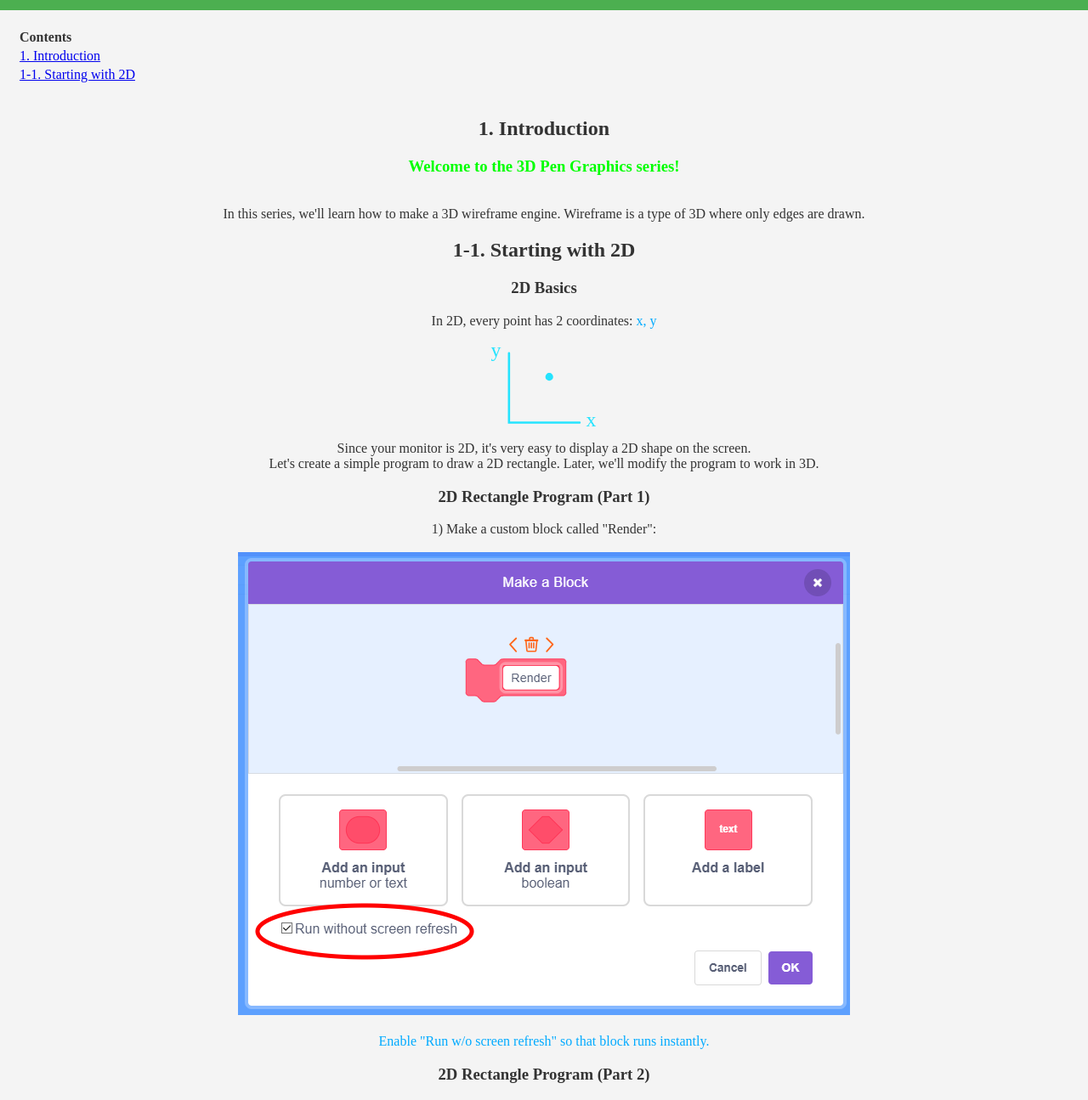
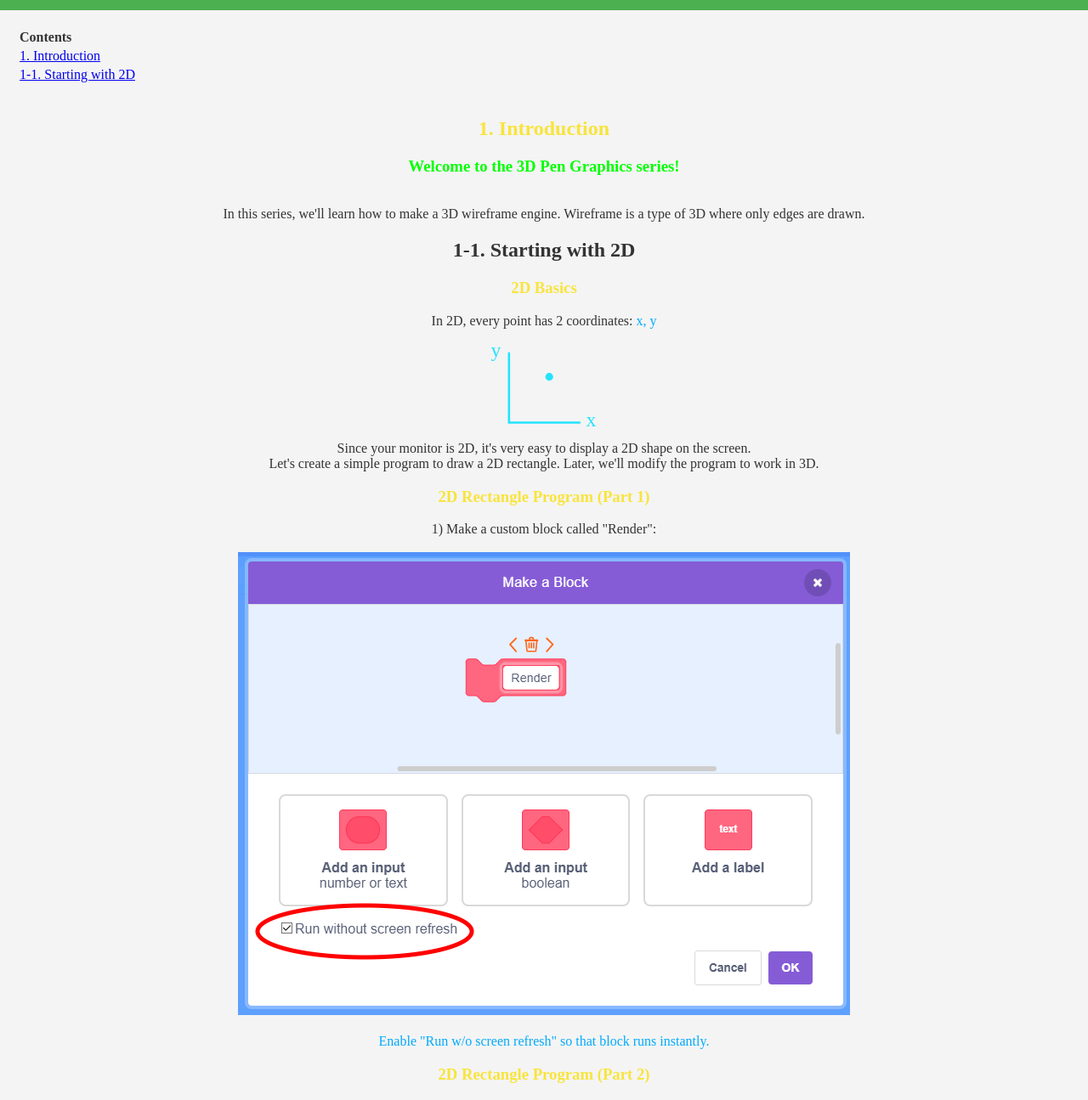
Before and after one commit to maksiurino/tutorials, a plain HTML site: page mathmathmath/3d-part1-intro.html in a window 1280 px wide. Shown: the part 100-1395 px from the top of the page at 85% size. Drawn offline with Linux system fonts and the light colour scheme; a web font is replaced by a local one.

Commit message:
Update 3d-part1-intro.html

```diff
--- a/mathmathmath/3d-part1-intro.html
+++ b/mathmathmath/3d-part1-intro.html
@@ -133,6 +133,10 @@
         .blue {
           color: #0af;
         }
+
+        .subject-header {
+          color: #f8e43c;
+        }
     </style>
   </head>
   <body>
@@ -154,14 +158,14 @@
           </tr>
         </table>
         <br>
-        <h2 id="intro">1. Introduction</h2>
+        <h2 id="intro" class="subject-header">1. Introduction</h2>
         <h3 class="green">Welcome to the 3D Pen Graphics series!</h3>
         <br>
         In this series, we'll learn how to make a 3D wireframe engine.
         Wireframe is a type of 3D where only edges are drawn.
         <br>
         <h2 id="start2d">1-1. Starting with 2D</h2>
-        <h3>2D Basics</h3>
+        <h3 class="subject-header">2D Basics</h3>
         In 2D, every point has 2 coordinates: <span class="blue">x, y</span>
         <br>
         <object type="image/svg+xml" data="https://maksiurino.github.io/tutorials/mathmathmath/assets/3d-part1-intro/coordinates2d.svg" width="128" height="128"></object>
@@ -170,7 +174,7 @@
         <br>
         Let's create a simple program to draw a 2D rectangle. Later, we'll modify the program to work in 3D.
         <br>
-        <h3>2D Rectangle Program (Part 1)</h3>
+        <h3 class="subject-header">2D Rectangle Program (Part 1)</h3>
         1) Make a custom block called "Render":
         <br>
         <br>
@@ -179,7 +183,7 @@
         <br>
         <span class="blue">Enable "Run w/o screen refresh" so that block runs instantly.</span>
         <br>
-        <h3>2D Rectangle Program (Part 2)</h3>
+        <h3 class="subject-header">2D Rectangle Program (Part 2)</h3>
         2) Create these scripts:
         <br>
         <br>
```
